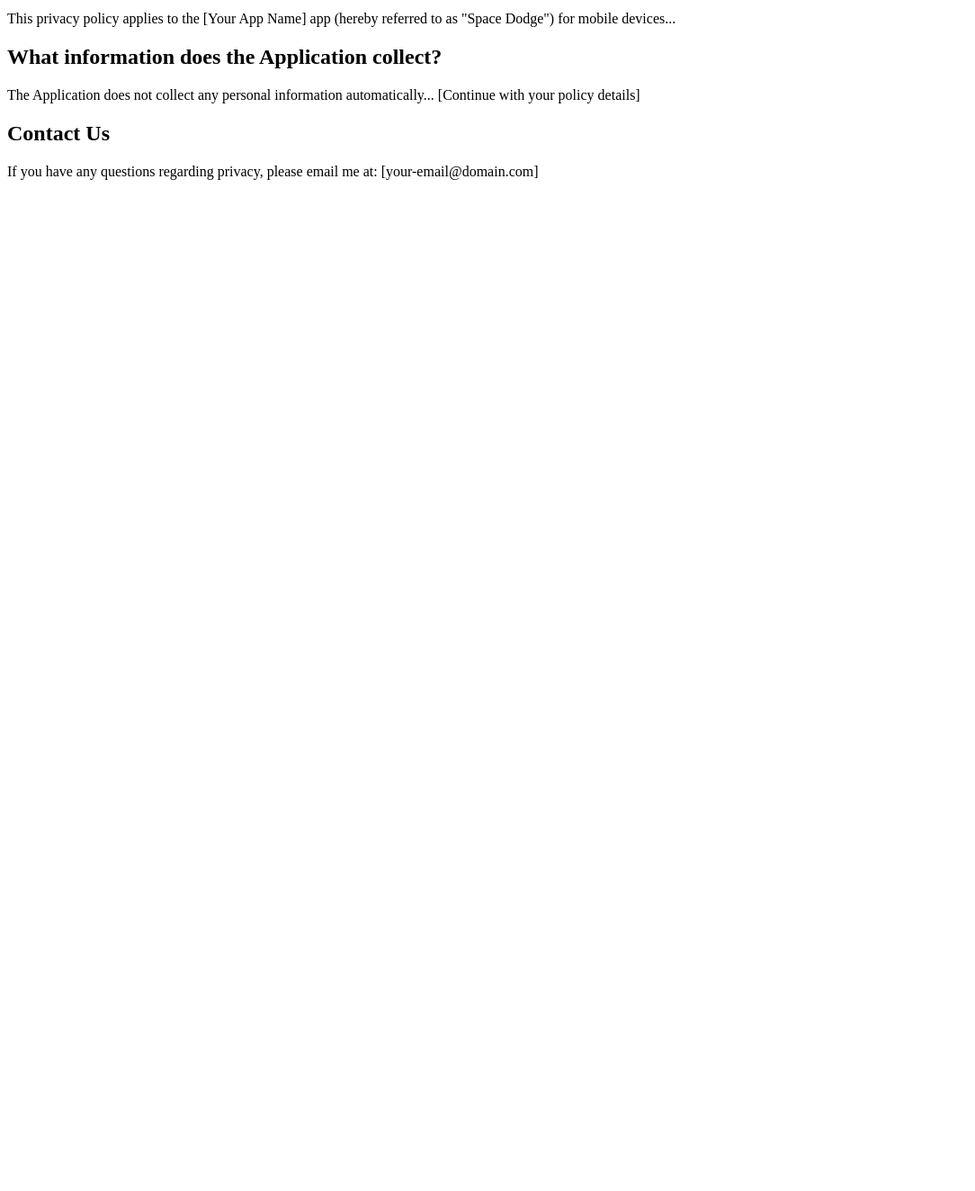
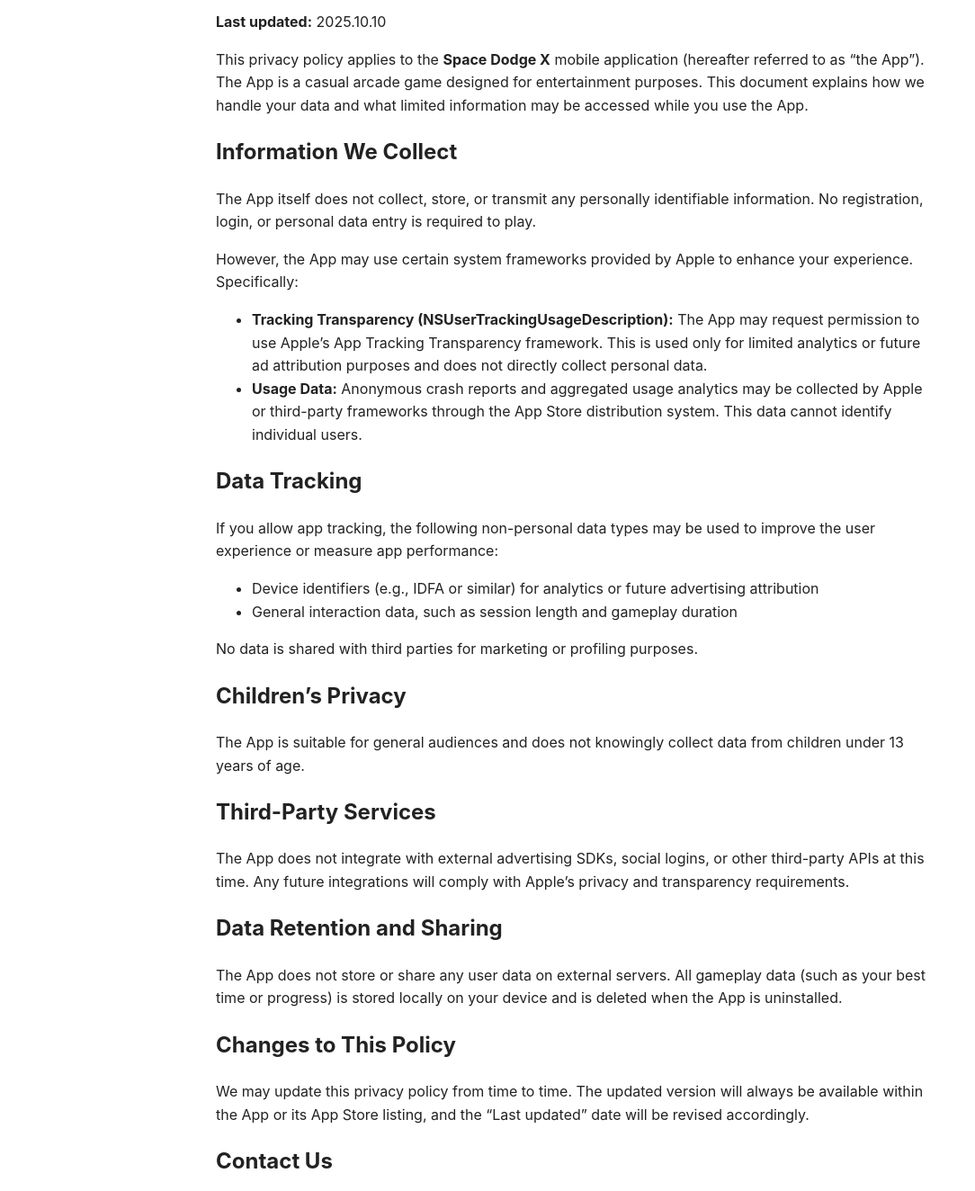
Before and after one commit to mrcloudxiao/app-resources, a plain HTML site: page space-dodge-policy.html in a window 1280 px wide. Shown: the part 102-1426 px from the top of the page at 90% size, without its empty margins (0-1084 px from the left). Before the commit the page ends 800 px from the top, so only its background shows below. Drawn offline with Linux system fonts and the light colour scheme.

Commit message:
Update space-dodge-policy.html

```diff
--- a/space-dodge-policy.html
+++ b/space-dodge-policy.html
@@ -1,18 +1,44 @@
 <!DOCTYPE html>
 <html>
 <head>
+    <meta charset="UTF-8">
     <title>Privacy Policy for Space Dodge X</title>
 </head>
-<body>
+<body style="font-family: -apple-system, BlinkMacSystemFont, 'Segoe UI', Roboto, Helvetica, Arial, sans-serif; line-height: 1.6; color: #222; padding: 20px; max-width: 800px; margin: auto;">
     <h1>Privacy Policy</h1>
     <p><strong>Last updated:</strong> 2025.10.10</p>
 
-    <p>This privacy policy applies to the [Your App Name] app (hereby referred to as "Space Dodge") for mobile devices...</p>
+    <p>This privacy policy applies to the <strong>Space Dodge X</strong> mobile application (hereafter referred to as “the App”). The App is a casual arcade game designed for entertainment purposes. This document explains how we handle your data and what limited information may be accessed while you use the App.</p>
 
-    <h2>What information does the Application collect?</h2>
-    <p>The Application does not collect any personal information automatically... [Continue with your policy details]</p>
+    <h2>Information We Collect</h2>
+    <p>The App itself does not collect, store, or transmit any personally identifiable information. No registration, login, or personal data entry is required to play.</p>
+    <p>However, the App may use certain system frameworks provided by Apple to enhance your experience. Specifically:</p>
+    <ul>
+        <li><strong>Tracking Transparency (NSUserTrackingUsageDescription):</strong> The App may request permission to use Apple’s App Tracking Transparency framework. This is used only for limited analytics or future ad attribution purposes and does not directly collect personal data.</li>
+        <li><strong>Usage Data:</strong> Anonymous crash reports and aggregated usage analytics may be collected by Apple or third-party frameworks through the App Store distribution system. This data cannot identify individual users.</li>
+    </ul>
+
+    <h2>Data Tracking</h2>
+    <p>If you allow app tracking, the following non-personal data types may be used to improve the user experience or measure app performance:</p>
+    <ul>
+        <li>Device identifiers (e.g., IDFA or similar) for analytics or future advertising attribution</li>
+        <li>General interaction data, such as session length and gameplay duration</li>
+    </ul>
+    <p>No data is shared with third parties for marketing or profiling purposes.</p>
+
+    <h2>Children’s Privacy</h2>
+    <p>The App is suitable for general audiences and does not knowingly collect data from children under 13 years of age.</p>
+
+    <h2>Third-Party Services</h2>
+    <p>The App does not integrate with external advertising SDKs, social logins, or other third-party APIs at this time. Any future integrations will comply with Apple’s privacy and transparency requirements.</p>
+
+    <h2>Data Retention and Sharing</h2>
+    <p>The App does not store or share any user data on external servers. All gameplay data (such as your best time or progress) is stored locally on your device and is deleted when the App is uninstalled.</p>
+
+    <h2>Changes to This Policy</h2>
+    <p>We may update this privacy policy from time to time. The updated version will always be available within the App or its App Store listing, and the “Last updated” date will be revised accordingly.</p>
 
     <h2>Contact Us</h2>
-    <p>If you have any questions regarding privacy, please email me at: [your-email@domain.com]</p>
+    <p>If you have any questions or concerns regarding this Privacy Policy or data usage, please contact us via this <a href="mailto:mrcloudxiao@gmail.com">email</a></p>
 </body>
 </html>
```
